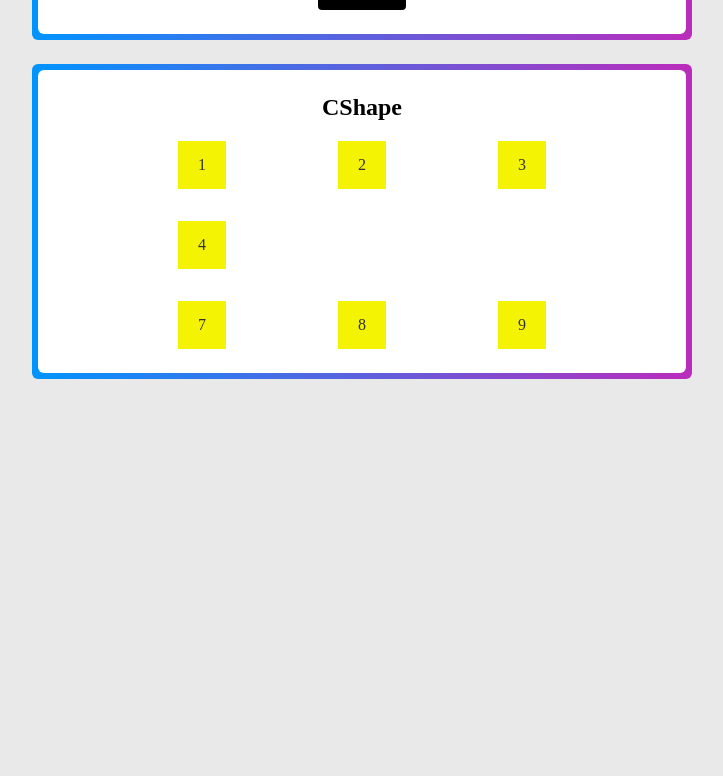
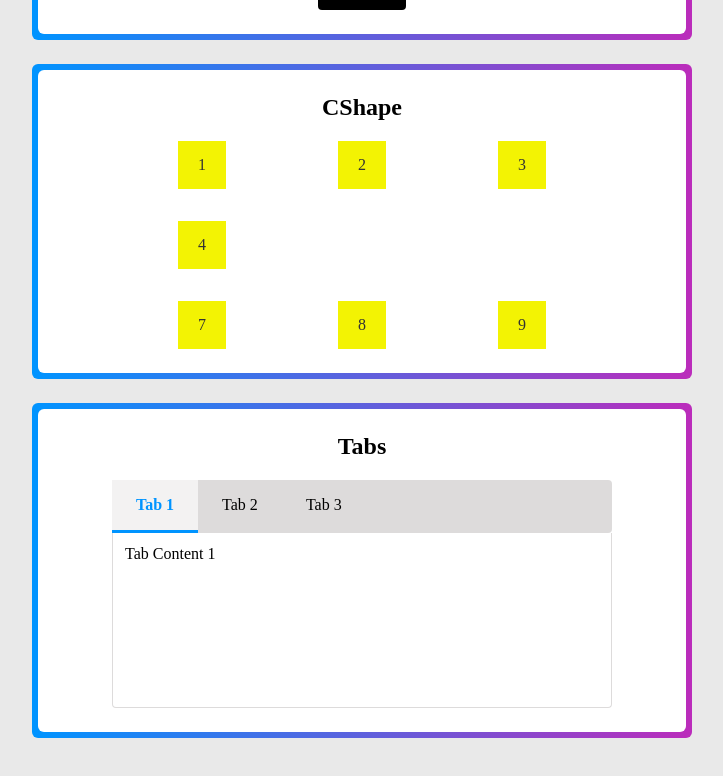
Before and after one commit to Rohit0301/Frontend-Machine-Coding-Round, a React (Vite) app: page / in a window 1280 px wide. Shown: the part 595-1371 px from the top of the page, without its empty margins (278-1001 px from the left). Before the commit the page ends 1022 px from the top, so only its background shows below. Built offline with nearby package versions, Linux system fonts and the light colour scheme.

Commit message:
Added tab component

```diff
--- a/src/App.jsx
+++ b/src/App.jsx
@@ -1,6 +1,7 @@
 import CShape from "./CShape";
 import Layout from "./Layout";
 import Ratings from "./Ratings";
+import Tabs from "./Tabs";
 import TrafficLights from "./TrafficLights";
 const components = [
 	{
@@ -15,6 +16,10 @@ const components = [
 		name: "CShape",
 		Component: CShape,
 	},
+	{
+		name: "Tabs",
+		Component:  Tabs
+	}
 ];
 function App() {
 	return (
--- /dev/null
+++ b/src/Tabs/index.jsx
@@ -0,0 +1,73 @@
+import React, { useEffect } from "react";
+import "./style.css";
+const tabContents = [
+	{
+		id: 1,
+		title: "Tab 1",
+		content: "Tab Content 1",
+	},
+	{
+		id: 2,
+		title: "Tab 2",
+		content: "Tab Content 2",
+	},
+	{
+		id: 3,
+		title: "Tab 3",
+		content: "Tab Content 3",
+	},
+];
+
+// Implemented this using vanilla Javascript,
+// it is easy to implement it using react by managing a selectedTab state
+export default function Tabs() {
+	// initially selecting the 1st tab
+	useEffect(() => {
+		document.querySelector(`#tab-${1}`).classList.add("selected-tab");
+		document.querySelector(`#content-${1}`).classList.add("selected-content");
+	}, []);
+
+	// when we click on a tab then loop though all the tab element the content remove the selected
+	// class from both tab and content and add the selected class to current tab and content
+	const handleTabClick = (tabId) => {
+		// removing selected class
+		for (let i = 0; i < tabContents.length; i++) {
+			document
+				.querySelector(`#tab-${tabContents[i].id}`)
+				.classList.remove("selected-tab");
+			document
+				.querySelector(`#content-${tabContents[i].id}`)
+				.classList.remove("selected-content");
+		}
+		// added select class to current tab and content
+		document.querySelector(`#tab-${tabId}`).classList.add("selected-tab");
+		document
+			.querySelector(`#content-${tabId}`)
+			.classList.add("selected-content");
+	};
+	return (
+		<div className="tab-container">
+			<div className="tab">
+				{tabContents.map((tab) => (
+					<div
+						key={`tab-${tab.id}`}
+						id={`tab-${tab.id}`}
+						className="tab-title"
+						onClick={() => handleTabClick(tab.id)}
+					>
+						{tab.title}
+					</div>
+				))}
+			</div>
+			{tabContents.map((tab) => (
+				<div
+					key={`content-${tab.id}`}
+					id={`content-${tab.id}`}
+					className="content"
+				>
+					{tab.content}
+				</div>
+			))}
+		</div>
+	);
+}
--- /dev/null
+++ b/src/Tabs/style.css
@@ -0,0 +1,34 @@
+.content{
+    min-height: 150px;
+    padding: 12px;
+    display: none;
+    border: 1px solid #dddbdb;
+    border-top: 0;
+    border-radius: 4px;
+    border-top-right-radius: 0;
+    border-top-left-radius: 0;
+}
+.tab-container{
+    margin-top: 12px;
+}
+.tab-title{
+    cursor: pointer;
+    padding: 16px 24px;
+}
+.tab{
+    display: flex;
+    background: #dddbdb;
+    min-width: 500px;
+    border-radius: 4px;
+}
+
+.selected-tab{
+    color: #0094ff;
+    font-weight: 600;
+    background-color: #f3f2f2;
+    border-bottom: 3px solid #0094ff;
+}
+
+.selected-content{
+    display: block;
+}
```
